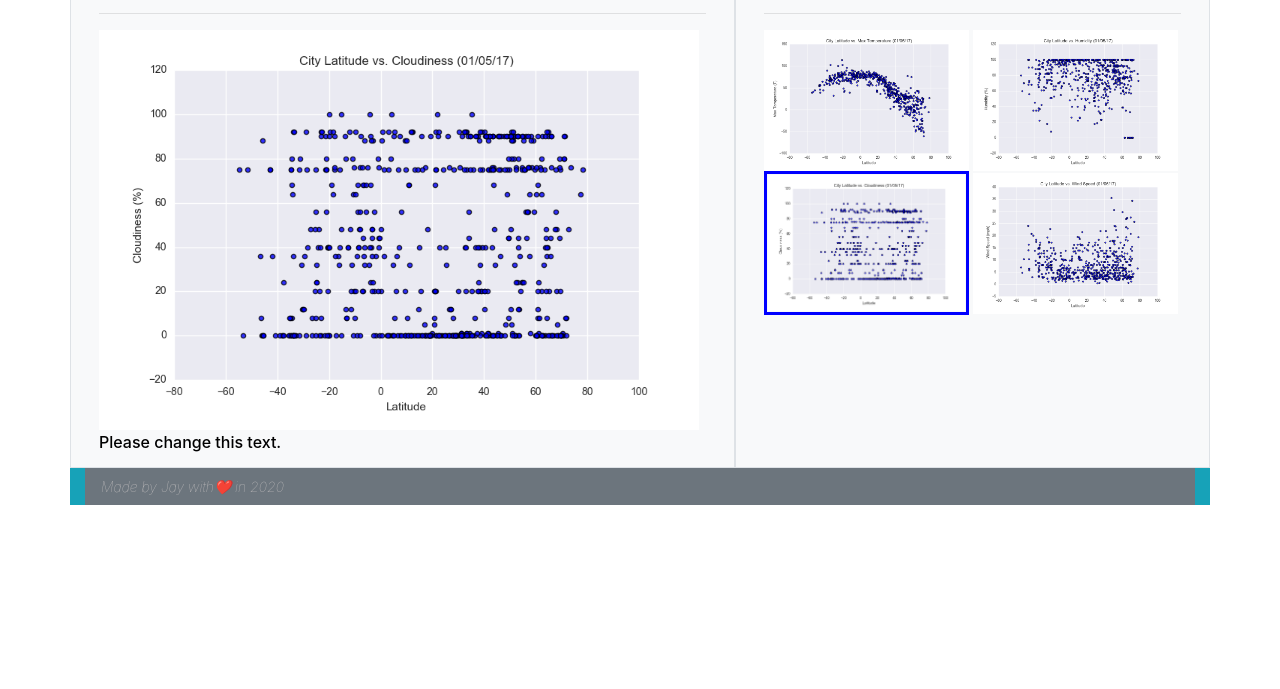
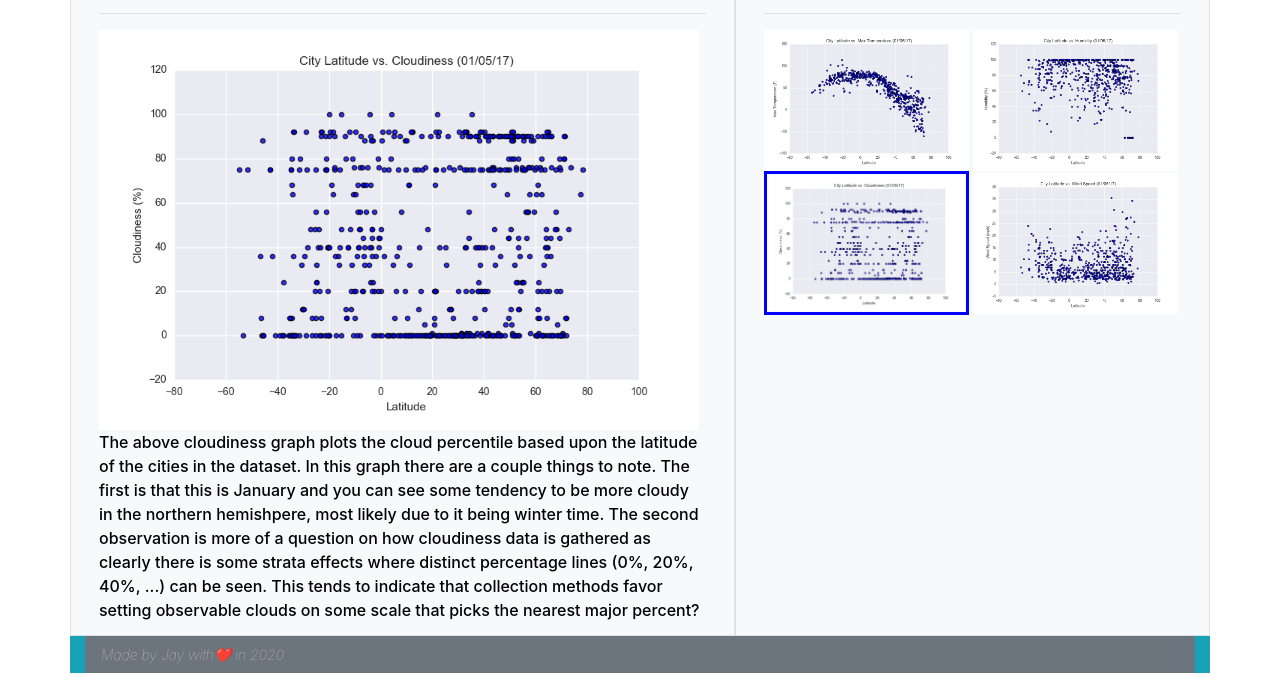
Before and after one commit to jayhjman/Web-Design-Challenge, a plain HTML site: page WebVisualizations/cloudiness.html in a window 1280 px wide. Shown: the part 111-800 px from the top of the page. Drawn offline with nearby package versions, Linux system fonts and the light colour scheme.

Commit message:
add image captions

```diff
--- a/WebVisualizations/cloudiness.html
+++ b/WebVisualizations/cloudiness.html
@@ -60,7 +60,14 @@
           <hr />
           <img class="custom-img-size-3" src="./visualizations/Fig3.png" />
           <br />
-          Please change this text.
+          The above cloudiness graph plots the cloud percentile based upon the
+          latitude of the cities in the dataset. In this graph there are a couple things
+          to note. The first is that this is January and you can see some tendency to be
+          more cloudy in the northern hemishpere, most likely due to it being winter time.
+          The second observation is more of a question on how cloudiness data is gathered
+          as clearly there is some strata effects where distinct percentage lines (0%, 20%,
+          40%, ...) can be seen. This tends to indicate that collection methods favor setting
+          observable clouds on some scale that picks the nearest major percent?
           <br />
         </div>
       </div>
```
Also changed, not shown: WebVisualizations/humidity.html (+7 -1 lines), WebVisualizations/windspeed.html (+5 -1 lines).
